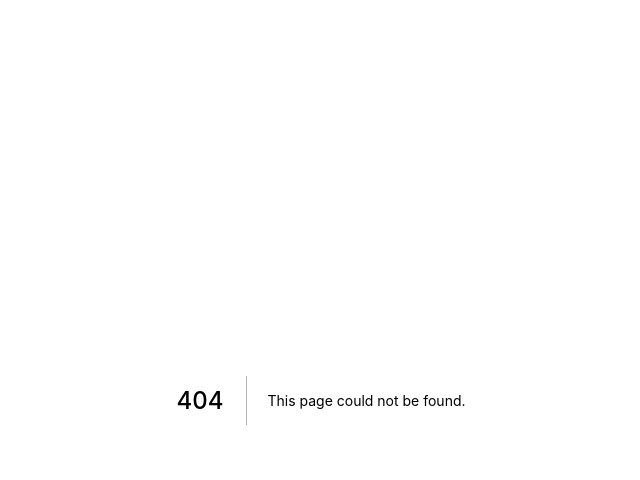
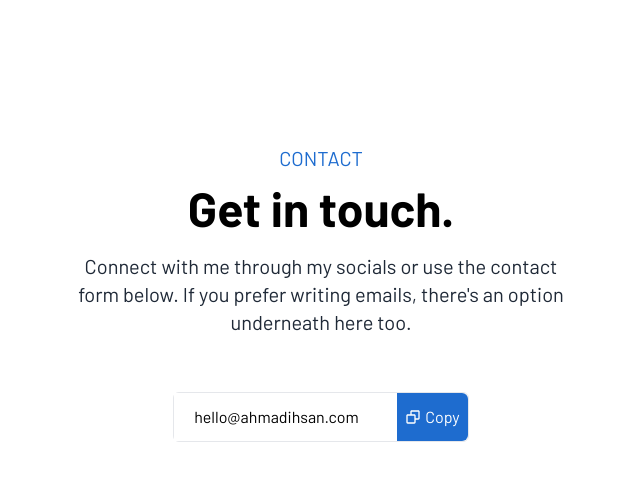
Before and after one commit to ihsanashi/portfolio, a Next.js app: page /contact in a window 1280 px wide. Before the commit this address had no page. Shown: the top 480 px of the page, without its empty margins (319-959 px from the left). Built offline with nearby package versions, Linux system fonts and the light colour scheme.

Commit message:
add pages with placeholder content

```diff
--- /dev/null
+++ b/pages/about.js
@@ -0,0 +1,19 @@
+import Head from 'next/head';
+
+export default function AboutPage() {
+  return (
+    <>
+      <Head>
+        <title>About | Ahmad Ihsan</title>
+        <meta name='description' content='Learn more about Ahmad Ihsan' />
+      </Head>
+      <section className='flex flex-col'>
+        <div className='container'>
+          <div className='py-36'>
+            <p>Default about page. Work in progress.</p>
+          </div>
+        </div>
+      </section>
+    </>
+  );
+}
--- /dev/null
+++ b/pages/contact.js
@@ -0,0 +1,45 @@
+import Head from 'next/head';
+import { useState } from 'react';
+import { BiCopy } from 'react-icons/bi';
+
+export default function ContactPage() {
+  const [isCopied, setIsCopied] = useState(false);
+
+  return (
+    <>
+      <Head>
+        <title>Contact | Ahmad Ihsan</title>
+        <meta name='description' content='Contact Ahmad Ihsan' />
+      </Head>
+      <section className='flex flex-col'>
+        <div className='container'>
+          <div className='max-w-lg mx-auto py-36 text-center'>
+            <div>
+              <h6 className='text-primary-500 text-xl uppercase'>Contact</h6>
+              <h1 className='text-5xl font-bold pt-3 pb-5'>Get in touch.</h1>
+              <h6 className='text-gray-800 text-xl'>
+                Connect with me through my socials or use the contact form
+                below. If you prefer writing emails, there's an option
+                underneath here too.
+              </h6>
+            </div>
+            <div className='mt-14 flex flex-row justify-center items-center'>
+              <div className='border rounded-md flex flex-row'>
+                <input
+                  className='py-3 px-5'
+                  type='text'
+                  value='hello@ahmadihsan.com'
+                  readOnly
+                />
+                <button className='bg-primary-500 text-white rounded-r-md flex flex-row items-center px-2 py-3'>
+                  <BiCopy size={16} />
+                  <p className='ml-1'>Copy</p>
+                </button>
+              </div>
+            </div>
+          </div>
+        </div>
+      </section>
+    </>
+  );
+}
```
